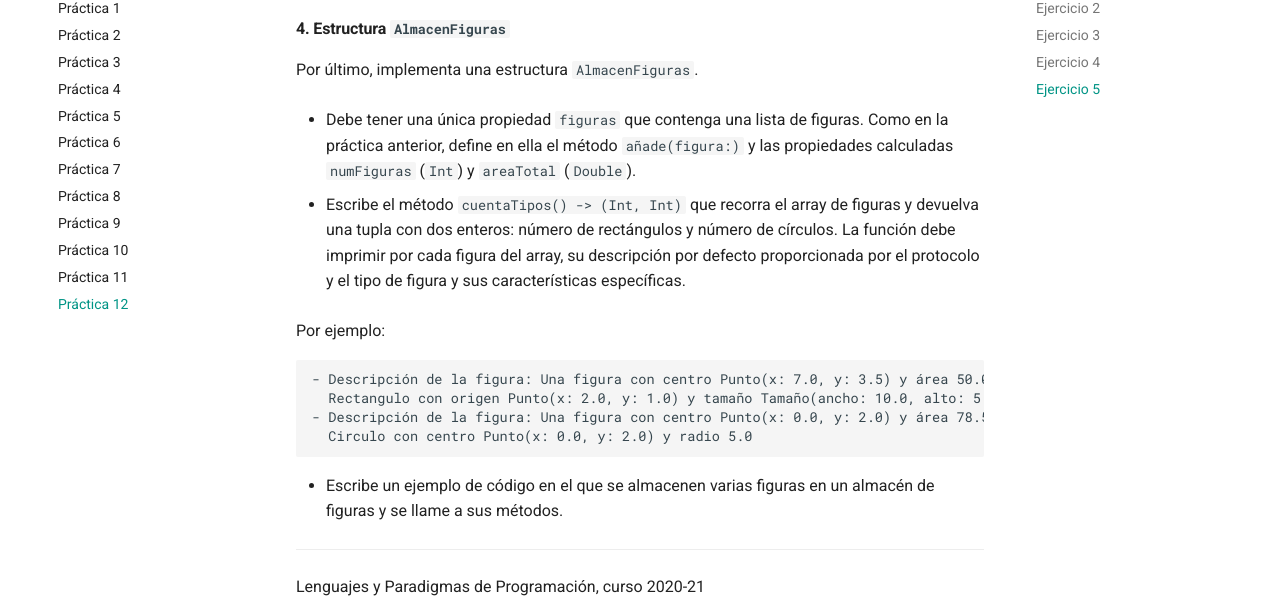
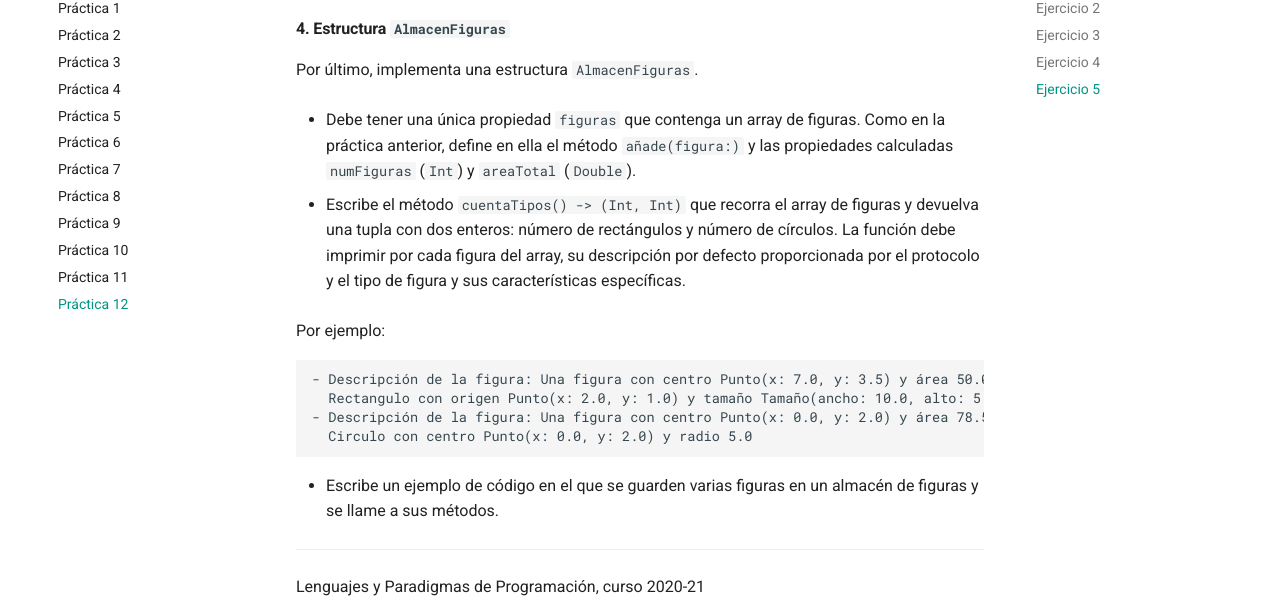
Before and after one commit to domingogallardo/apuntes-lpp, an MkDocs documentation site: the page built from docs/practicas/practica12/practica12.md, in a window 1280 px wide and 900 px high, scrolled down 7775 px. Shown: the part 181-785 px from the top of the window. Built offline with MkDocs 1.6.1 and Material for MkDocs 9.7.7, drawn with Linux system fonts in a browser that asks for light colours.

Commit message:
Correcciones

````diff
--- a/docs/practicas/practica12/practica12.md
+++ b/docs/practicas/practica12/practica12.md
@@ -425,7 +425,7 @@ código de implementación necesario.
 
 Por último, implementa una estructura `AlmacenFiguras`.
 
-- Debe tener una única propiedad `figuras` que contenga una lista de
+- Debe tener una única propiedad `figuras` que contenga un array de
 figuras. Como en la práctica anterior, define en ella el método
 `añade(figura:)` y las propiedades calculadas `numFiguras` (`Int`) y
 `areaTotal` (`Double`).
@@ -445,7 +445,7 @@ Por ejemplo:
   Circulo con centro Punto(x: 0.0, y: 2.0) y radio 5.0
 ```
 
-- Escribe un ejemplo de código en el que se almacenen varias figuras
+- Escribe un ejemplo de código en el que se guarden varias figuras
 en un almacén de figuras y se llame a sus métodos.
 
 ----
````
